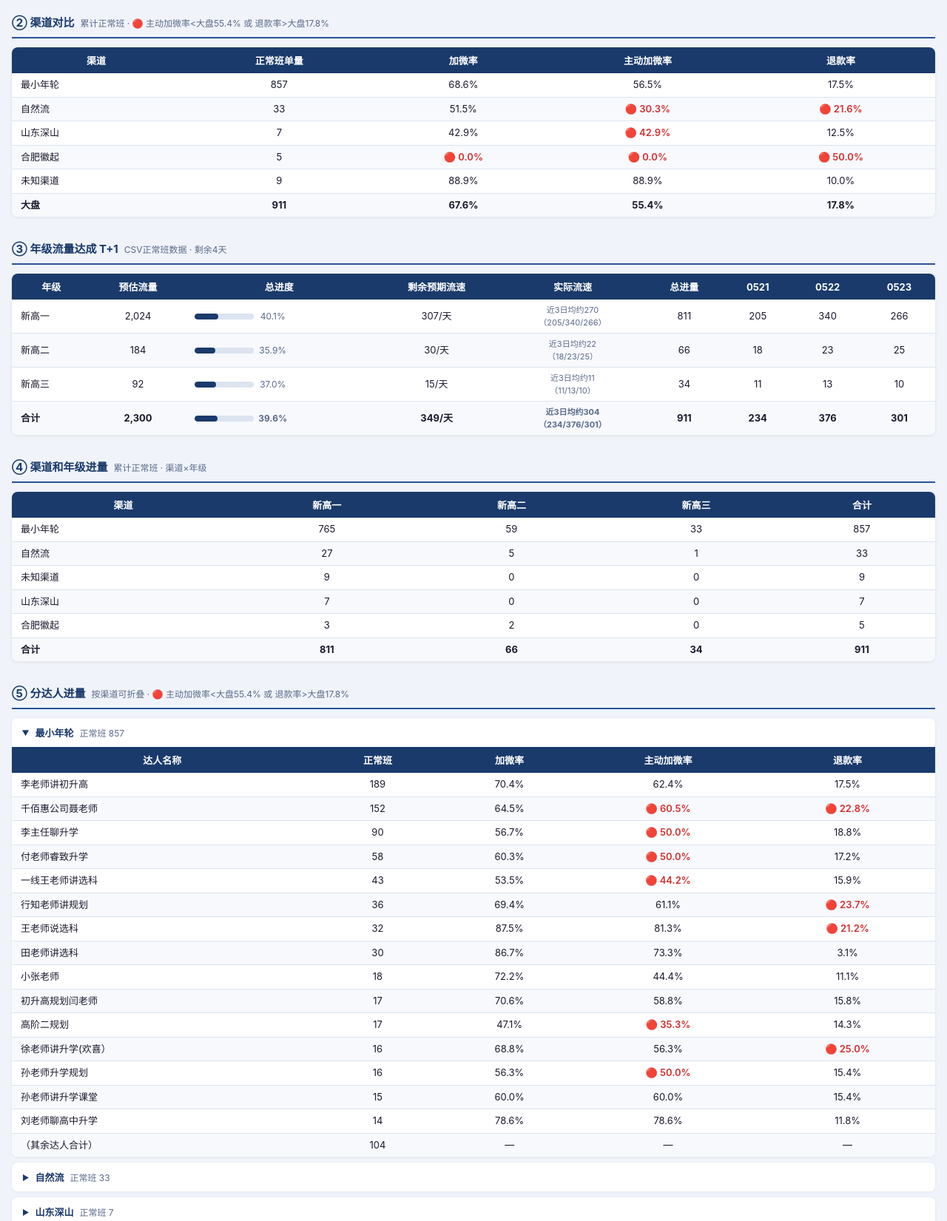
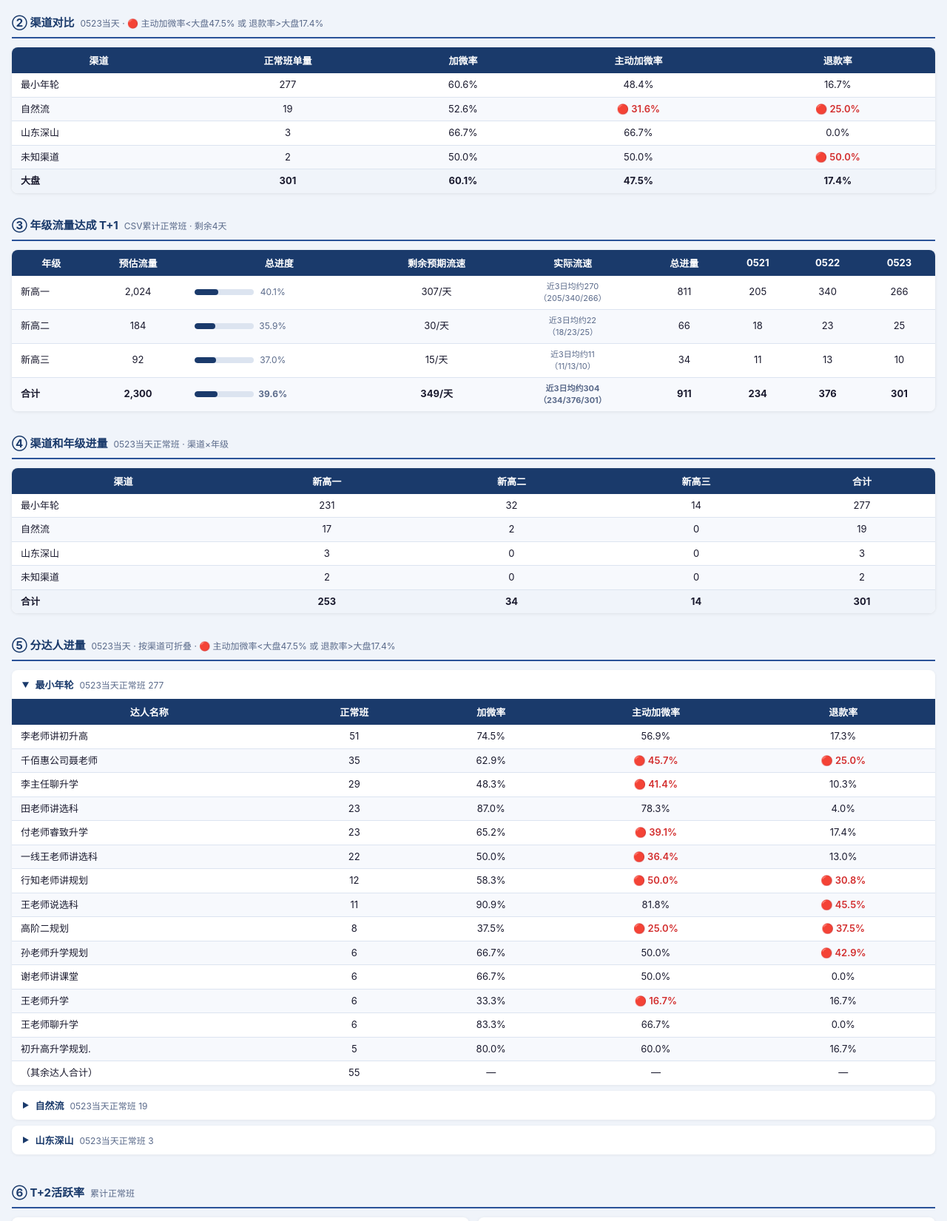
Before and after one commit to lin384722-svg/gzdb-0524-snap-normal, a plain HTML site: page index.html in a window 1280 px wide. Shown: the part 528-2179 px from the top of the page at 74% size. Drawn offline with Linux system fonts and the light colour scheme.

Commit message:
KPI/渠道/分达人改为当天0523口径

```diff
--- a/index.html
+++ b/index.html
@@ -53,7 +53,6 @@
   .t2-col h4 { font-size: 13px; color: var(--primary); margin-bottom: 10px; font-weight: 600; }
   .t2-item { margin-bottom: 8px; }
   .t2-item-header { display: flex; justify-content: space-between; align-items: center; margin-bottom: 3px; font-size: 12px; }
-  .t2-item-pct.low { color: var(--red); }
   .city-row { display: flex; align-items: center; gap: 8px; margin-bottom: 8px; }
   .city-label { width: 72px; font-size: 12px; color: var(--text-light); text-align: right; flex-shrink: 0; }
   .city-bar { flex: 1; display: flex; border-radius: 4px; overflow: hidden; height: 26px; }
@@ -91,13 +90,13 @@
   <a href="#city">⑦ 城市线级</a>
 </nav>
 
-<!-- KPI -->
+<!-- KPI 当天 0523 -->
 <div class="kpi-grid">
-  <div class="kpi-card"><div class="label">总订单</div><div class="value">991</div><div class="sub">累计（含尾单）</div></div>
-  <div class="kpi-card"><div class="label">正常班进量</div><div class="value">911</div><div class="sub">累计正常班</div></div>
-  <div class="kpi-card"><div class="label">退款率</div><div class="value">17.8%</div><div class="sub">176/991</div></div>
-  <div class="kpi-card"><div class="label">加微率</div><div class="value">67.6%</div><div class="sub">616/911</div></div>
-  <div class="kpi-card"><div class="label">主动加微率</div><div class="value">55.4%</div><div class="sub">505/911</div></div>
+  <div class="kpi-card"><div class="label">总订单</div><div class="value">317</div><div class="sub">0523 当天</div></div>
+  <div class="kpi-card"><div class="label">正常班进量</div><div class="value">301</div><div class="sub">0523 当天正常班</div></div>
+  <div class="kpi-card"><div class="label">退款率</div><div class="value">17.4%</div><div class="sub">55/317</div></div>
+  <div class="kpi-card"><div class="label">加微率</div><div class="value">60.1%</div><div class="sub">181/301</div></div>
+  <div class="kpi-card"><div class="label">主动加微率</div><div class="value">47.5%</div><div class="sub">143/301</div></div>
 </div>
 
 <!-- ① Amaze实时进量 -->
@@ -128,48 +127,45 @@
   </div>
 </div>
 
-<!-- ② 渠道对比 -->
+<!-- ② 渠道对比 当天 -->
 <div class="section" id="channel">
-  <div class="section-title">② 渠道对比<span>累计正常班 · 🔴 主动加微率&lt;大盘55.4% 或 退款率&gt;大盘17.8%</span></div>
+  <div class="section-title">② 渠道对比<span>0523当天 · 🔴 主动加微率&lt;大盘47.5% 或 退款率&gt;大盘17.4%</span></div>
   <div class="table-wrap">
     <table>
       <thead><tr><th>渠道</th><th>正常班单量</th><th>加微率</th><th>主动加微率</th><th>退款率</th></tr></thead>
       <tbody>
         <tr>
-          <td class="left">最小年轮</td><td>857</td><td>68.6%</td><td>56.5%</td><td>17.5%</td>
+          <td class="left">最小年轮</td><td>277</td><td>60.6%</td><td>48.4%</td><td>16.7%</td>
         </tr>
         <tr>
-          <td class="left">自然流</td><td>33</td>
-          <td>51.5%</td>
-          <td class="red">🔴 30.3%</td>
-          <td class="red">🔴 21.6%</td>
+          <td class="left">自然流</td><td>19</td>
+          <td>52.6%</td>
+          <td class="red">🔴 31.6%</td>
+          <td class="red">🔴 25.0%</td>
         </tr>
         <tr>
-          <td class="left">山东深山</td><td>7</td>
-          <td>42.9%</td>
-          <td class="red">🔴 42.9%</td>
-          <td>12.5%</td>
+          <td class="left">山东深山</td><td>3</td>
+          <td>66.7%</td>
+          <td>66.7%</td>
+          <td>0.0%</td>
         </tr>
         <tr>
-          <td class="left">合肥徽起</td><td>5</td>
-          <td class="red">🔴 0.0%</td>
-          <td class="red">🔴 0.0%</td>
+          <td class="left">未知渠道</td><td>2</td>
+          <td>50.0%</td>
+          <td>50.0%</td>
           <td class="red">🔴 50.0%</td>
         </tr>
-        <tr>
-          <td class="left">未知渠道</td><td>9</td><td>88.9%</td><td>88.9%</td><td>10.0%</td>
-        </tr>
         <tr style="font-weight:700; background:#f0f4fa;">
-          <td class="left">大盘</td><td>911</td><td>67.6%</td><td>55.4%</td><td>17.8%</td>
+          <td class="left">大盘</td><td>301</td><td>60.1%</td><td>47.5%</td><td>17.4%</td>
         </tr>
       </tbody>
     </table>
   </div>
 </div>
 
-<!-- ③ 年级流量达成 T+1 -->
+<!-- ③ 年级流量达成 T+1 累计 -->
 <div class="section" id="grade">
-  <div class="section-title">③ 年级流量达成 T+1<span>CSV正常班数据 · 剩余4天</span></div>
+  <div class="section-title">③ 年级流量达成 T+1<span>CSV累计正常班 · 剩余4天</span></div>
   <div class="table-wrap">
     <table>
       <thead><tr><th>年级</th><th>预估流量</th><th>总进度</th><th>剩余预期流速</th><th>实际流速</th><th>总进量</th><th>0521</th><th>0522</th><th>0523</th></tr></thead>
@@ -177,25 +173,29 @@
         <tr>
           <td class="left">新高一</td><td>2,024</td>
           <td><div class="prog-wrap"><div class="prog-bar"><div class="prog-fill" style="width:40.1%"></div></div><span class="prog-pct">40.1%</span></div></td>
-          <td>307/天</td><td style="font-size:11px;color:#5a6a8a;">近3日均约270<br>（205/340/266）</td>
+          <td>307/天</td>
+          <td style="font-size:11px;color:#5a6a8a;">近3日均约270<br>（205/340/266）</td>
           <td>811</td><td>205</td><td>340</td><td>266</td>
         </tr>
         <tr>
           <td class="left">新高二</td><td>184</td>
           <td><div class="prog-wrap"><div class="prog-bar"><div class="prog-fill" style="width:35.9%"></div></div><span class="prog-pct">35.9%</span></div></td>
-          <td>30/天</td><td style="font-size:11px;color:#5a6a8a;">近3日均约22<br>（18/23/25）</td>
+          <td>30/天</td>
+          <td style="font-size:11px;color:#5a6a8a;">近3日均约22<br>（18/23/25）</td>
           <td>66</td><td>18</td><td>23</td><td>25</td>
         </tr>
         <tr>
           <td class="left">新高三</td><td>92</td>
           <td><div class="prog-wrap"><div class="prog-bar"><div class="prog-fill" style="width:37.0%"></div></div><span class="prog-pct">37.0%</span></div></td>
-          <td>15/天</td><td style="font-size:11px;color:#5a6a8a;">近3日均约11<br>（11/13/10）</td>
+          <td>15/天</td>
+          <td style="font-size:11px;color:#5a6a8a;">近3日均约11<br>（11/13/10）</td>
           <td>34</td><td>11</td><td>13</td><td>10</td>
         </tr>
         <tr style="font-weight:700; background:#f0f4fa;">
           <td class="left">合计</td><td>2,300</td>
           <td><div class="prog-wrap"><div class="prog-bar"><div class="prog-fill" style="width:39.6%"></div></div><span class="prog-pct">39.6%</span></div></td>
-          <td>349/天</td><td style="font-size:11px;color:#5a6a8a;">近3日均约304<br>（234/376/301）</td>
+          <td>349/天</td>
+          <td style="font-size:11px;color:#5a6a8a;">近3日均约304<br>（234/376/301）</td>
           <td>911</td><td>234</td><td>376</td><td>301</td>
         </tr>
       </tbody>
@@ -203,100 +203,81 @@
   </div>
 </div>
 
-<!-- ④ 渠道和年级进量 -->
+<!-- ④ 渠道和年级进量 当天 -->
 <div class="section" id="cross">
-  <div class="section-title">④ 渠道和年级进量<span>累计正常班 · 渠道×年级</span></div>
+  <div class="section-title">④ 渠道和年级进量<span>0523当天正常班 · 渠道×年级</span></div>
   <div class="table-wrap">
     <table>
       <thead><tr><th>渠道</th><th>新高一</th><th>新高二</th><th>新高三</th><th>合计</th></tr></thead>
       <tbody>
-        <tr><td class="left">最小年轮</td><td>765</td><td>59</td><td>33</td><td>857</td></tr>
-        <tr><td class="left">自然流</td><td>27</td><td>5</td><td>1</td><td>33</td></tr>
-        <tr><td class="left">未知渠道</td><td>9</td><td>0</td><td>0</td><td>9</td></tr>
-        <tr><td class="left">山东深山</td><td>7</td><td>0</td><td>0</td><td>7</td></tr>
-        <tr><td class="left">合肥徽起</td><td>3</td><td>2</td><td>0</td><td>5</td></tr>
-        <tr style="font-weight:700; background:#f0f4fa;"><td class="left">合计</td><td>811</td><td>66</td><td>34</td><td>911</td></tr>
+        <tr><td class="left">最小年轮</td><td>231</td><td>32</td><td>14</td><td>277</td></tr>
+        <tr><td class="left">自然流</td><td>17</td><td>2</td><td>0</td><td>19</td></tr>
+        <tr><td class="left">山东深山</td><td>3</td><td>0</td><td>0</td><td>3</td></tr>
+        <tr><td class="left">未知渠道</td><td>2</td><td>0</td><td>0</td><td>2</td></tr>
+        <tr style="font-weight:700; background:#f0f4fa;"><td class="left">合计</td><td>253</td><td>34</td><td>14</td><td>301</td></tr>
       </tbody>
     </table>
   </div>
 </div>
 
-<!-- ⑤ 分达人进量 -->
+<!-- ⑤ 分达人进量 当天 -->
 <div class="section" id="talent">
-  <div class="section-title">⑤ 分达人进量<span>按渠道可折叠 · 🔴 主动加微率&lt;大盘55.4% 或 退款率&gt;大盘17.8%</span></div>
+  <div class="section-title">⑤ 分达人进量<span>0523当天 · 按渠道可折叠 · 🔴 主动加微率&lt;大盘47.5% 或 退款率&gt;大盘17.4%</span></div>
 
-  <!-- 最小年轮 -->
   <details open>
-    <summary>最小年轮 <span style="font-weight:400;color:#5a6a8a;font-size:12px;margin-left:8px;">正常班 857</span></summary>
+    <summary>最小年轮 <span style="font-weight:400;color:#5a6a8a;font-size:12px;margin-left:8px;">0523当天正常班 277</span></summary>
     <div class="table-wrap">
       <table>
         <thead><tr><th>达人名称</th><th>正常班</th><th>加微率</th><th>主动加微率</th><th>退款率</th></tr></thead>
         <tbody>
-          <tr><td class="left">李老师讲初升高</td><td>189</td><td>70.4%</td><td>62.4%</td><td>17.5%</td></tr>
-          <tr><td class="left">千佰惠公司聂老师</td><td>152</td><td>64.5%</td><td class="red">🔴 60.5%</td><td class="red">🔴 22.8%</td></tr>
-          <tr><td class="left">李主任聊升学</td><td>90</td><td>56.7%</td><td class="red">🔴 50.0%</td><td>18.8%</td></tr>
-          <tr><td class="left">付老师睿致升学</td><td>58</td><td>60.3%</td><td class="red">🔴 50.0%</td><td>17.2%</td></tr>
-          <tr><td class="left">一线王老师讲选科</td><td>43</td><td>53.5%</td><td class="red">🔴 44.2%</td><td>15.9%</td></tr>
-          <tr><td class="left">行知老师讲规划</td><td>36</td><td>69.4%</td><td>61.1%</td><td class="red">🔴 23.7%</td></tr>
-          <tr><td class="left">王老师说选科</td><td>32</td><td>87.5%</td><td>81.3%</td><td class="red">🔴 21.2%</td></tr>
-          <tr><td class="left">田老师讲选科</td><td>30</td><td>86.7%</td><td>73.3%</td><td>3.1%</td></tr>
-          <tr><td class="left">小张老师</td><td>18</td><td>72.2%</td><td>44.4%</td><td>11.1%</td></tr>
-          <tr><td class="left">初升高规划闫老师</td><td>17</td><td>70.6%</td><td>58.8%</td><td>15.8%</td></tr>
-          <tr><td class="left">高阶二规划</td><td>17</td><td>47.1%</td><td class="red">🔴 35.3%</td><td>14.3%</td></tr>
-          <tr><td class="left">徐老师讲升学(欢喜）</td><td>16</td><td>68.8%</td><td>56.3%</td><td class="red">🔴 25.0%</td></tr>
-          <tr><td class="left">孙老师升学规划</td><td>16</td><td>56.3%</td><td class="red">🔴 50.0%</td><td>15.4%</td></tr>
-          <tr><td class="left">孙老师讲升学课堂</td><td>15</td><td>60.0%</td><td>60.0%</td><td>15.4%</td></tr>
-          <tr><td class="left">刘老师聊高中升学</td><td>14</td><td>78.6%</td><td>78.6%</td><td>11.8%</td></tr>
-          <tr><td class="left">（其余达人合计）</td><td>104</td><td>—</td><td>—</td><td>—</td></tr>
+          <tr><td class="left">李老师讲初升高</td><td>51</td><td>74.5%</td><td>56.9%</td><td>17.3%</td></tr>
+          <tr><td class="left">千佰惠公司聂老师</td><td>35</td><td>62.9%</td><td class="red">🔴 45.7%</td><td class="red">🔴 25.0%</td></tr>
+          <tr><td class="left">李主任聊升学</td><td>29</td><td>48.3%</td><td class="red">🔴 41.4%</td><td>10.3%</td></tr>
+          <tr><td class="left">田老师讲选科</td><td>23</td><td>87.0%</td><td>78.3%</td><td>4.0%</td></tr>
+          <tr><td class="left">付老师睿致升学</td><td>23</td><td>65.2%</td><td class="red">🔴 39.1%</td><td>17.4%</td></tr>
+          <tr><td class="left">一线王老师讲选科</td><td>22</td><td>50.0%</td><td class="red">🔴 36.4%</td><td>13.0%</td></tr>
+          <tr><td class="left">行知老师讲规划</td><td>12</td><td>58.3%</td><td class="red">🔴 50.0%</td><td class="red">🔴 30.8%</td></tr>
+          <tr><td class="left">王老师说选科</td><td>11</td><td>90.9%</td><td>81.8%</td><td class="red">🔴 45.5%</td></tr>
+          <tr><td class="left">高阶二规划</td><td>8</td><td>37.5%</td><td class="red">🔴 25.0%</td><td class="red">🔴 37.5%</td></tr>
+          <tr><td class="left">孙老师升学规划</td><td>6</td><td>66.7%</td><td>50.0%</td><td class="red">🔴 42.9%</td></tr>
+          <tr><td class="left">谢老师讲课堂</td><td>6</td><td>66.7%</td><td>50.0%</td><td>0.0%</td></tr>
+          <tr><td class="left">王老师升学</td><td>6</td><td>33.3%</td><td class="red">🔴 16.7%</td><td>16.7%</td></tr>
+          <tr><td class="left">王老师聊升学</td><td>6</td><td>83.3%</td><td>66.7%</td><td>0.0%</td></tr>
+          <tr><td class="left">初升高升学规划.</td><td>5</td><td>80.0%</td><td>60.0%</td><td>16.7%</td></tr>
+          <tr><td class="left">（其余达人合计）</td><td>55</td><td>—</td><td>—</td><td>—</td></tr>
         </tbody>
       </table>
     </div>
   </details>
 
-  <!-- 自然流 -->
   <details>
-    <summary>自然流 <span style="font-weight:400;color:#5a6a8a;font-size:12px;margin-left:8px;">正常班 33</span></summary>
+    <summary>自然流 <span style="font-weight:400;color:#5a6a8a;font-size:12px;margin-left:8px;">0523当天正常班 19</span></summary>
     <div class="table-wrap">
       <table>
         <thead><tr><th>达人/来源</th><th>正常班</th><th>加微率</th><th>主动加微率</th><th>退款率</th></tr></thead>
         <tbody>
-          <tr><td class="left">自然流（无达人）</td><td>33</td><td>51.5%</td><td class="red">🔴 30.3%</td><td class="red">🔴 21.6%</td></tr>
+          <tr><td class="left">自然流（无代理商达人）</td><td>19</td><td>52.6%</td><td class="red">🔴 31.6%</td><td class="red">🔴 25.0%</td></tr>
         </tbody>
       </table>
     </div>
   </details>
 
-  <!-- 山东深山 -->
   <details>
-    <summary>山东深山 <span style="font-weight:400;color:#5a6a8a;font-size:12px;margin-left:8px;">正常班 7</span></summary>
+    <summary>山东深山 <span style="font-weight:400;color:#5a6a8a;font-size:12px;margin-left:8px;">0523当天正常班 3</span></summary>
     <div class="table-wrap">
       <table>
         <thead><tr><th>达人名称</th><th>正常班</th><th>加微率</th><th>主动加微率</th><th>退款率</th></tr></thead>
         <tbody>
-          <tr><td class="left">升学规划徐老师</td><td>4</td><td>50.0%</td><td class="red">🔴 50.0%</td><td>0.0%</td></tr>
-          <tr><td class="left">其他</td><td>3</td><td>33.3%</td><td class="red">🔴 33.3%</td><td>25.0%</td></tr>
-        </tbody>
-      </table>
-    </div>
-  </details>
-
-  <!-- 合肥徽起 -->
-  <details>
-    <summary>合肥徽起 <span style="font-weight:400;color:#5a6a8a;font-size:12px;margin-left:8px;">正常班 5</span></summary>
-    <div class="table-wrap">
-      <table>
-        <thead><tr><th>达人名称</th><th>正常班</th><th>加微率</th><th>主动加微率</th><th>退款率</th></tr></thead>
-        <tbody>
-          <tr><td class="left">合肥徽起（合计）</td><td>5</td><td class="red">🔴 0.0%</td><td class="red">🔴 0.0%</td><td class="red">🔴 50.0%</td></tr>
+          <tr><td class="left">山东深山（合计）</td><td>3</td><td>66.7%</td><td>66.7%</td><td>0.0%</td></tr>
         </tbody>
       </table>
     </div>
   </details>
 </div>
 
-<!-- ⑥ T+2活跃率 -->
+<!-- ⑥ T+2活跃率 累计 -->
 <div class="section" id="t2">
-  <div class="section-title">⑥ T+2活跃率<span>正常班用户</span></div>
+  <div class="section-title">⑥ T+2活跃率<span>累计正常班</span></div>
   <div class="t2-grid">
     <div class="t2-col">
       <h4>按渠道</h4>
@@ -317,7 +298,7 @@
         <div class="prog-bar"><div class="prog-fill orange" style="width:14.3%"></div></div>
       </div>
       <div class="t2-item">
-        <div class="t2-item-header"><span>合肥徽起</span><span>0/5 = <b class="t2-item-pct low">0.0%</b></span></div>
+        <div class="t2-item-header"><span>合肥徽起</span><span>0/5 = <b style="color:var(--red)">0.0%</b></span></div>
         <div class="prog-bar"><div class="prog-fill red" style="width:0%"></div></div>
       </div>
       <div class="t2-item" style="margin-top:10px;border-top:1px solid #dce4f0;padding-top:8px;">
@@ -343,9 +324,9 @@
   </div>
 </div>
 
-<!-- ⑦ 城市线级分布 -->
+<!-- ⑦ 城市线级分布 累计 -->
 <div class="section" id="city">
-  <div class="section-title">⑦ 城市线级分布<span>正常班 911 人</span></div>
+  <div class="section-title">⑦ 城市线级分布<span>累计正常班 911 人</span></div>
   <div class="city-legend">
     <div class="city-legend-item"><div class="city-legend-dot" style="background:#1a3a6b"></div>一线城市</div>
     <div class="city-legend-item"><div class="city-legend-dot" style="background:#2a5298"></div>新一线</div>
@@ -355,7 +336,6 @@
     <div class="city-legend-item"><div class="city-legend-dot" style="background:#c5d5eb"></div>五线城市</div>
     <div class="city-legend-item"><div class="city-legend-dot" style="background:#dce4f0"></div>其他</div>
   </div>
-
   <div class="city-row">
     <div class="city-label">总计</div>
     <div class="city-bar">
@@ -368,7 +348,6 @@
       <div class="city-seg" style="background:#dce4f0;width:0.3%;color:#555"></div>
     </div>
   </div>
-
   <div style="margin-top:12px;">
     <div class="table-wrap">
       <table>
@@ -388,7 +367,8 @@
 </div>
 
 <div style="text-align:center;padding:20px;color:#9ab4d8;font-size:12px;">
-  数据截至 2026-05-23 · 正常班口径：当前在班状态=正常班（含退费不退课）· 退款口径：订单状态=已关闭
+  KPI/渠道/分达人/渠道×年级 口径：0523当天正常班 · T+2/城市线级 口径：累计正常班<br>
+  退款口径：订单状态=已关闭 · 正常班口径：当前在班状态=正常班（含退费不退课）
 </div>
 
 </body>
```
